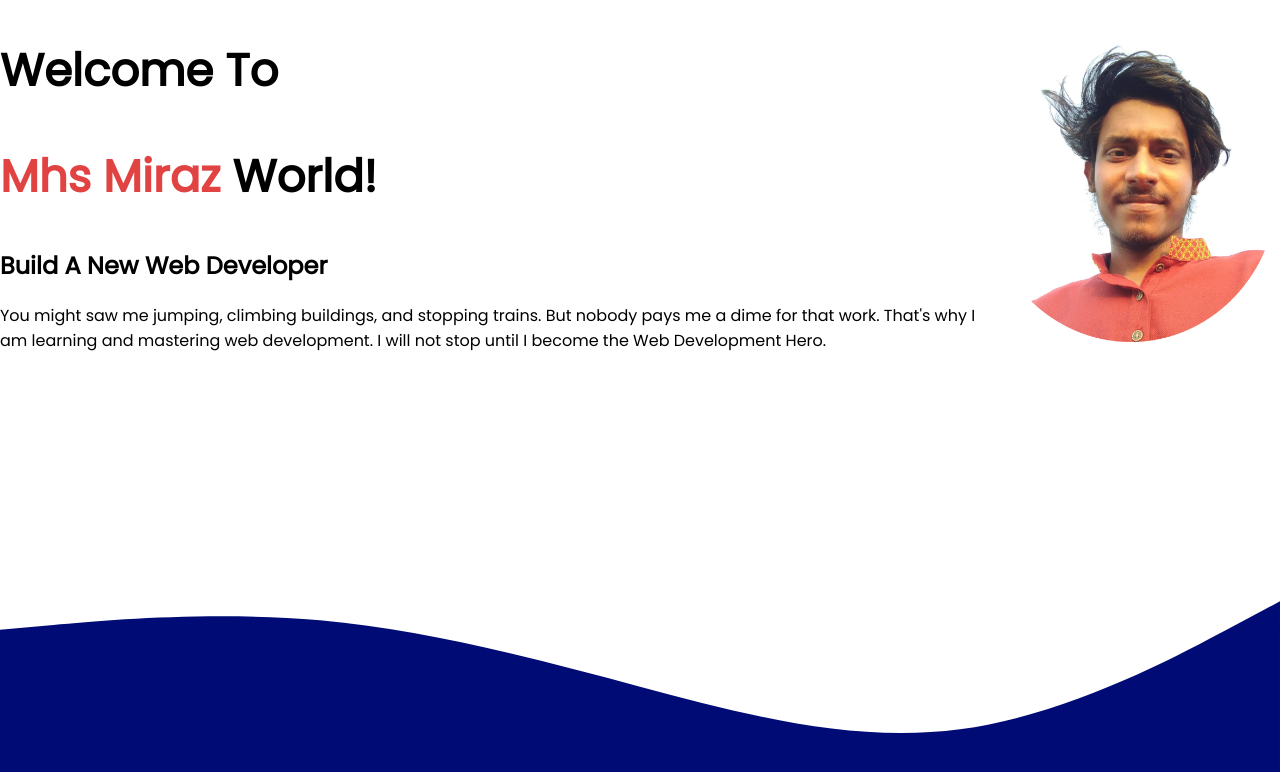
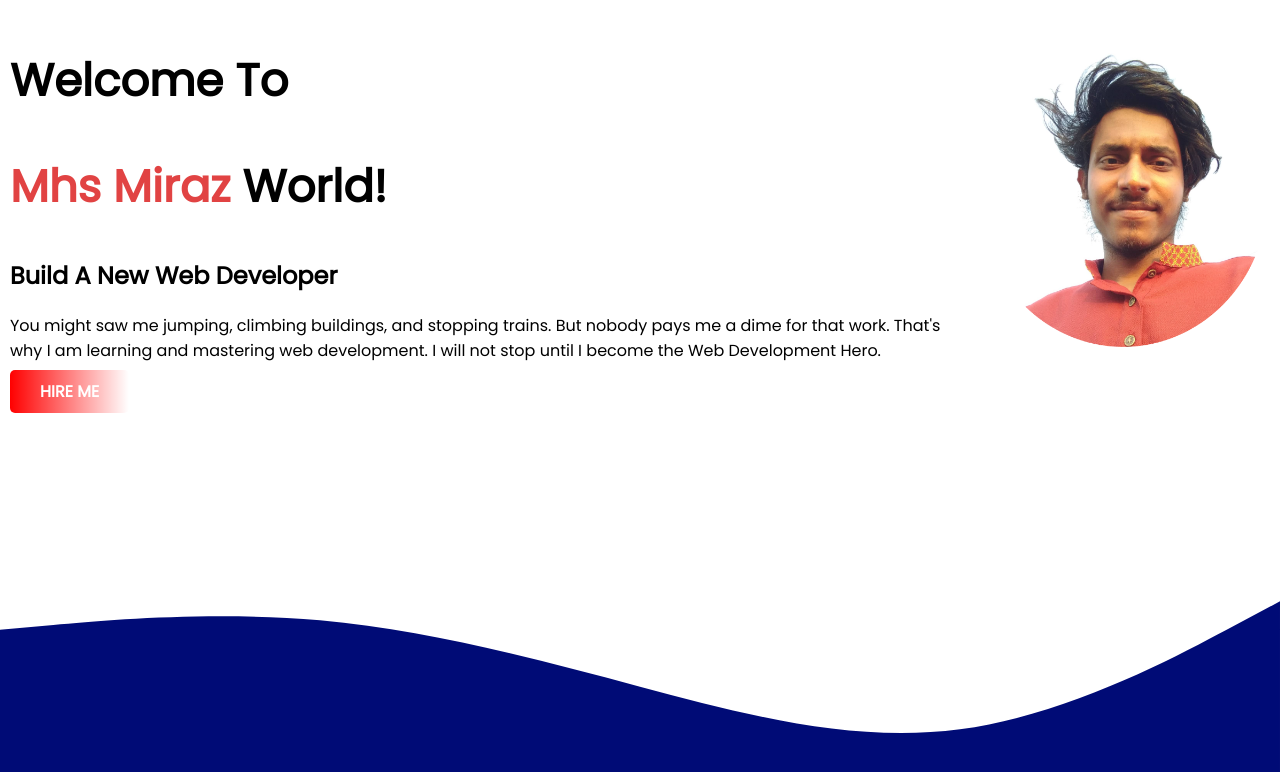
Before and after one commit to mhsmiraz1/Update-protfolio, a plain HTML site: page index.html in a window 1280 px wide. Drawn offline with Linux system fonts and the light colour scheme.

Commit message:
link-button add

```diff
--- a/index.html
+++ b/index.html
@@ -17,6 +17,7 @@
                 <h1><span class="add-color">Mhs Miraz</span> World!</h1>
                 <h2>Build A New Web Developer</h2>
                 <p>You might saw me jumping, climbing buildings, and stopping trains. But nobody pays me a dime for that work. That's why I am learning and mastering web development. I will not stop until I become the Web Development Hero.</p>
+                <a class="link-button" href="https://www.linkedin.com/?trk=people-guest_nav-header-logo" target="_blank">HIRE ME</a>
             </div>
             <div>
                 <img src="image/update-wab2.png" alt="">
--- a/style.css
+++ b/style.css
@@ -12,10 +12,17 @@ img{
     width: 100%;
 }
 section{
-    display: flex
+    display: flex;
+    padding: 10px;
 }
-
-
+.link-button{
+    text-decoration: none;
+    background-image: linear-gradient(to left, rgba(255,0,0,0), rgba(255,0,0,1));
+    padding: 10px 30px;
+    border-radius: 5px;
+    font-weight: 600;
+    color: white;
+}
 .footer-background svg{
     position: absolute;
     bottom: 0px;
```
